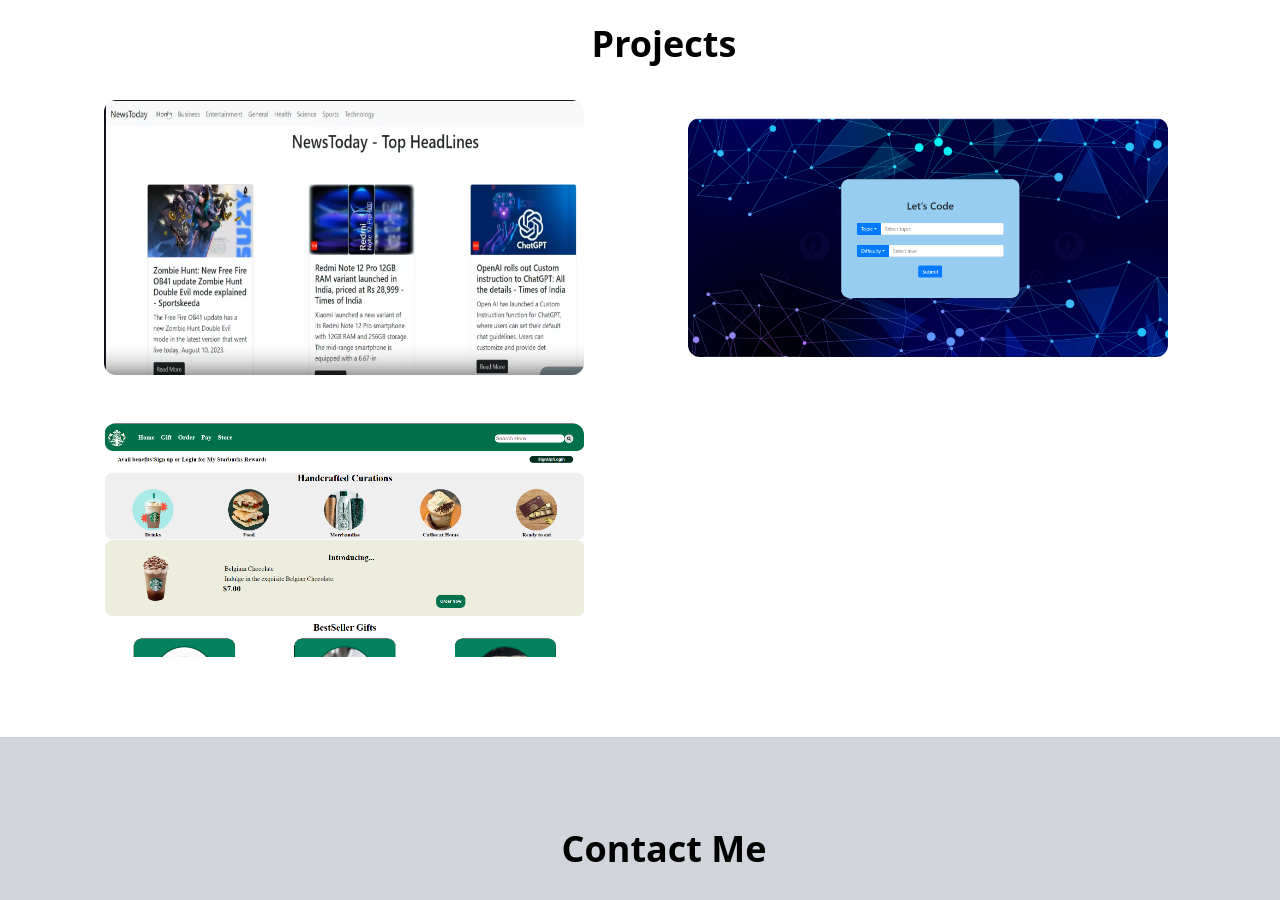
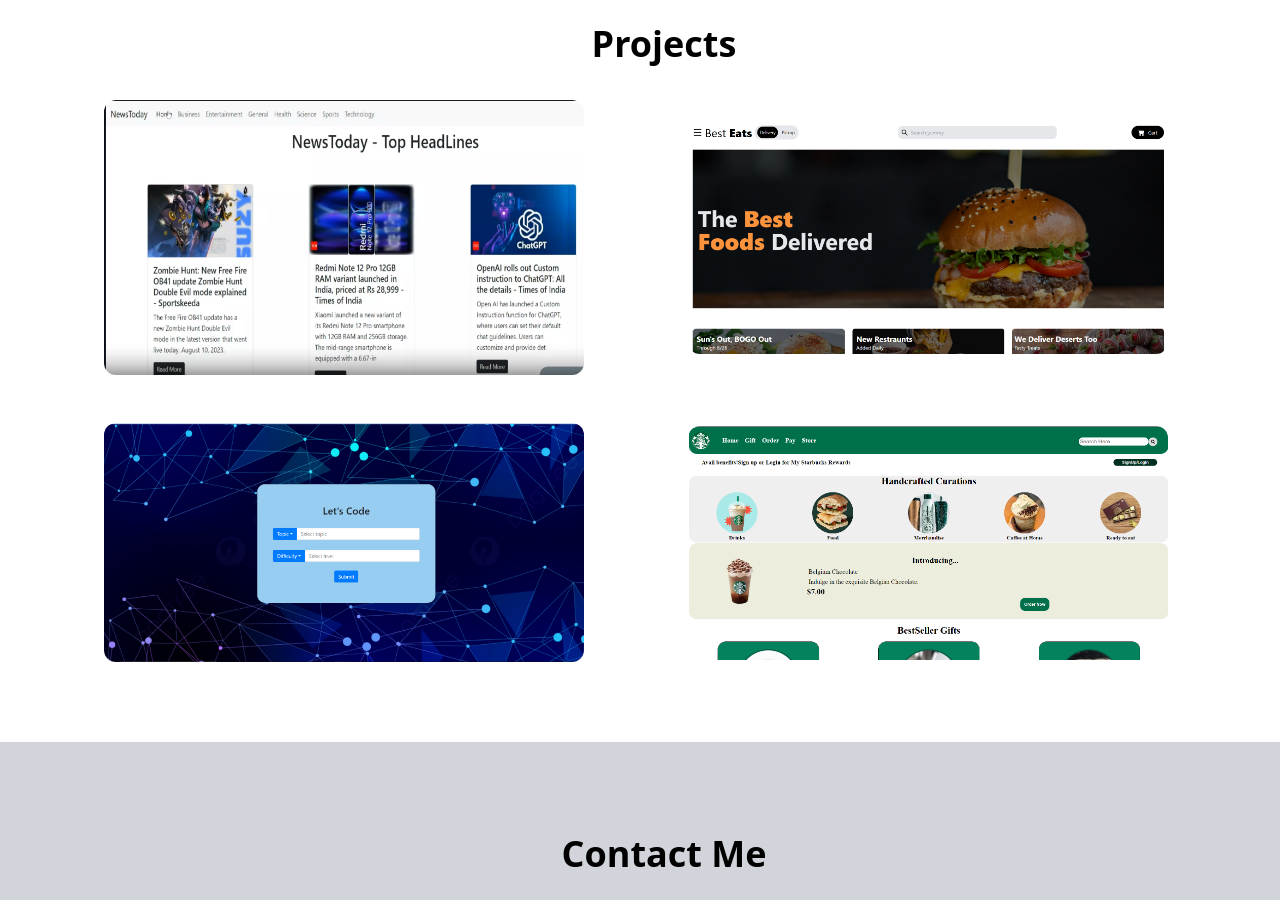
Before and after one commit to jesmigeorge/PortFolio, a React (Vite) app: page / in a window 1280 px wide. Shown: the part 1460-2360 px from the top of the page. Built offline with nearby package versions, Linux system fonts and the light colour scheme.

Commit message:
added projects

```diff
--- a/src/components/Projects.jsx
+++ b/src/components/Projects.jsx
@@ -3,6 +3,7 @@
 import news from '../assets/news.png'
 import leetcode from '../assets/leetcode.png'
 import starbucks from '../assets/starbucks.png'
+import eats from '../assets/eat.png'
 export default function Projects() {
   return (
     <div id='projects'>
@@ -10,7 +11,8 @@
             <h1 className='section-header my-9'>Projects</h1>
             <div className='grid sm:grid-cols-2 gap-12'>
                 <ProjectItem img={news} title='News App' url='/'/>
-                <ProjectItem img={leetcode} title='LeetCode Recommendation' url='https://drive.google.com/file/d/1UBhbx_A_I9FSX-2bWyHUpN2PK4Ghiie7/view?usp=drive_link' />
+                <ProjectItem img={eats} title='Best Eats App' url='https://best-eats-hotel.netlify.app/'/>
+                <ProjectItem img={leetcode} title='LeetCode Recommendation' url='https://github.com/jesmigeorge/Leetcode-Recommendation' />
                 <ProjectItem img={starbucks} title='StarBucks Ui Clone' url='https://jesmigeorge.github.io/Starbucks-Clone/'/>
             </div>
         </div>
```
Also changed, not shown: src/assets/eat.png (added).
